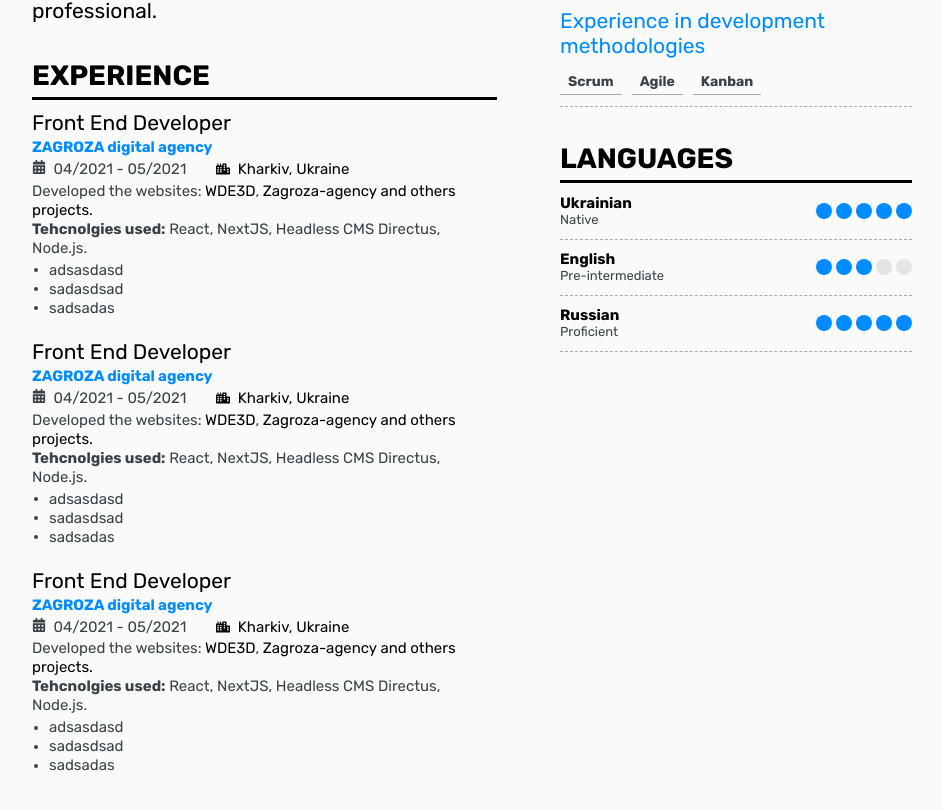
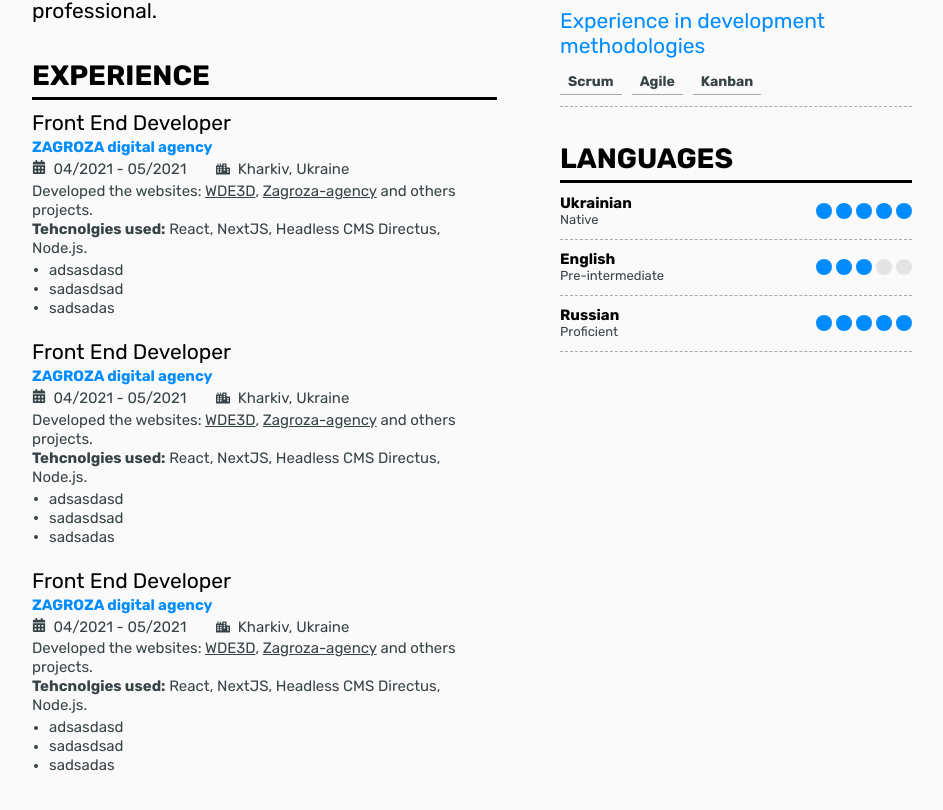
Before and after one commit to antonskr/anton.skoromniy.cv, a React (Create React App) app: page / in a window 1280 px wide. Shown: the part 574-1384 px from the top of the page, without its empty margins (168-1111 px from the left). Built offline with nearby package versions, Linux system fonts and the light colour scheme.

Commit message:
Minor fixes

```diff
--- a/src/Components/Experience/Experience.module.scss
+++ b/src/Components/Experience/Experience.module.scss
@@ -1,5 +1,13 @@
 @import "../../variables";
 @import "../../mixins";
+
+@mixin a-hover-blue {
+  transition: 300ms;
+
+  &:hover {
+    color: $blue-color;
+  }
+}
 
 .experience {
   margin-top: 1.5em;
@@ -10,6 +18,7 @@
   padding: 0.5em 0;
 
   &__position {
+    font-size: var(--text-size);
     line-height: var(--text-lh);
   }
 
@@ -45,10 +54,13 @@
       &__link {
         display: flex;
         align-items: center;
+        color: $lightened-black-color;
+        @include a-hover-blue;
 
         &__locationIcon {
           display: flex;
           padding-right: 0.5em;
+          color: $lightened-black-color;
         }
       }
     }
@@ -59,6 +71,13 @@
     font-size: var(--text-size-small-lg);
     line-height: var(--text-size-small-lg-lh);
     color: $lightened-black-color;
+
+    & a {
+      position: relative;
+      color: $lightened-black-color;
+      text-decoration: underline;
+      @include a-hover-blue;
+    }
   }
 
   &__technologies {
--- a/src/Components/Experience/Experience.tsx
+++ b/src/Components/Experience/Experience.tsx
@@ -69,7 +69,7 @@ const Experience = (): JSX.Element => {
                 date_to='05/2021'
                 location_name='Kharkiv, Ukraine'
                 location_link='/'
-                description={`Developed the websites: <a href='/'>WDE3D</a>, <a href='/'>Zagroza-agency<a/> and others projects.`}
+                description={`Developed the websites: <a href='/'>WDE3D</a>, <a href='/'>Zagroza-agency</a> and others projects.`}
                 technologies='<span>Tehcnolgies used:</span> React, NextJS, Headless CMS Directus, Node.js.'
                 activity={['adsasdasd', 'sadasdsad', 'sadsadas']}
             />
@@ -80,7 +80,7 @@ const Experience = (): JSX.Element => {
                 date_to='05/2021'
                 location_name='Kharkiv, Ukraine'
                 location_link='/'
-                description={`Developed the websites: <a href='/'>WDE3D</a>, <a href='/'>Zagroza-agency<a/> and others projects.`}
+                description={`Developed the websites: <a href='/'>WDE3D</a>, <a href='/'>Zagroza-agency</a> and others projects.`}
                 technologies='<span>Tehcnolgies used:</span> React, NextJS, Headless CMS Directus, Node.js.'
                 activity={['adsasdasd', 'sadasdsad', 'sadsadas']}
             />
@@ -91,7 +91,7 @@ const Experience = (): JSX.Element => {
                 date_to='05/2021'
                 location_name='Kharkiv, Ukraine'
                 location_link='/'
-                description={`Developed the websites: <a href='/'>WDE3D</a>, <a href='/'>Zagroza-agency<a/> and others projects.`}
+                description={`Developed the websites: <a href='/'>WDE3D</a>, <a href='/'>Zagroza-agency</a> and others projects.`}
                 technologies='<span>Tehcnolgies used:</span> React, NextJS, Headless CMS Directus, Node.js.'
                 activity={['adsasdasd', 'sadasdsad', 'sadsadas']}
             />
```
